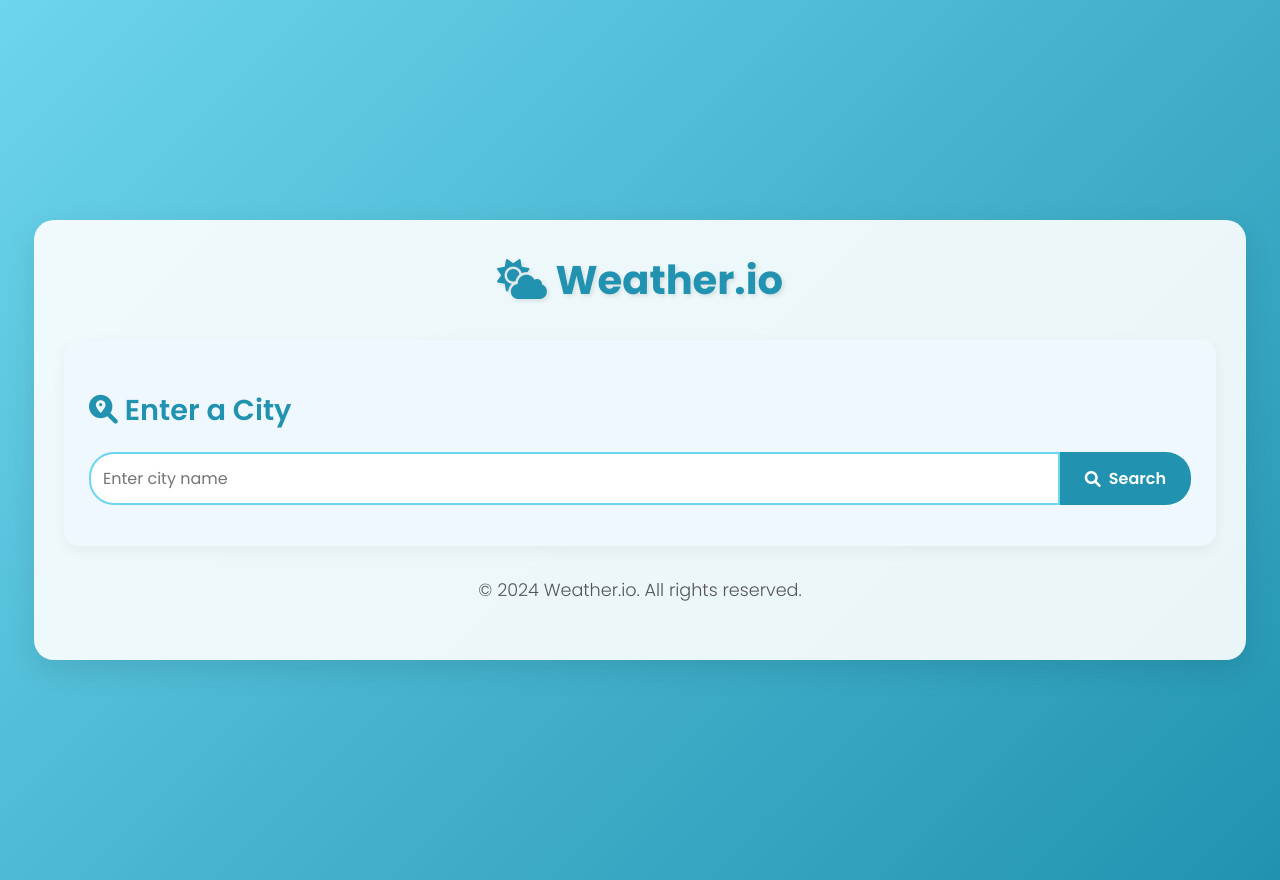
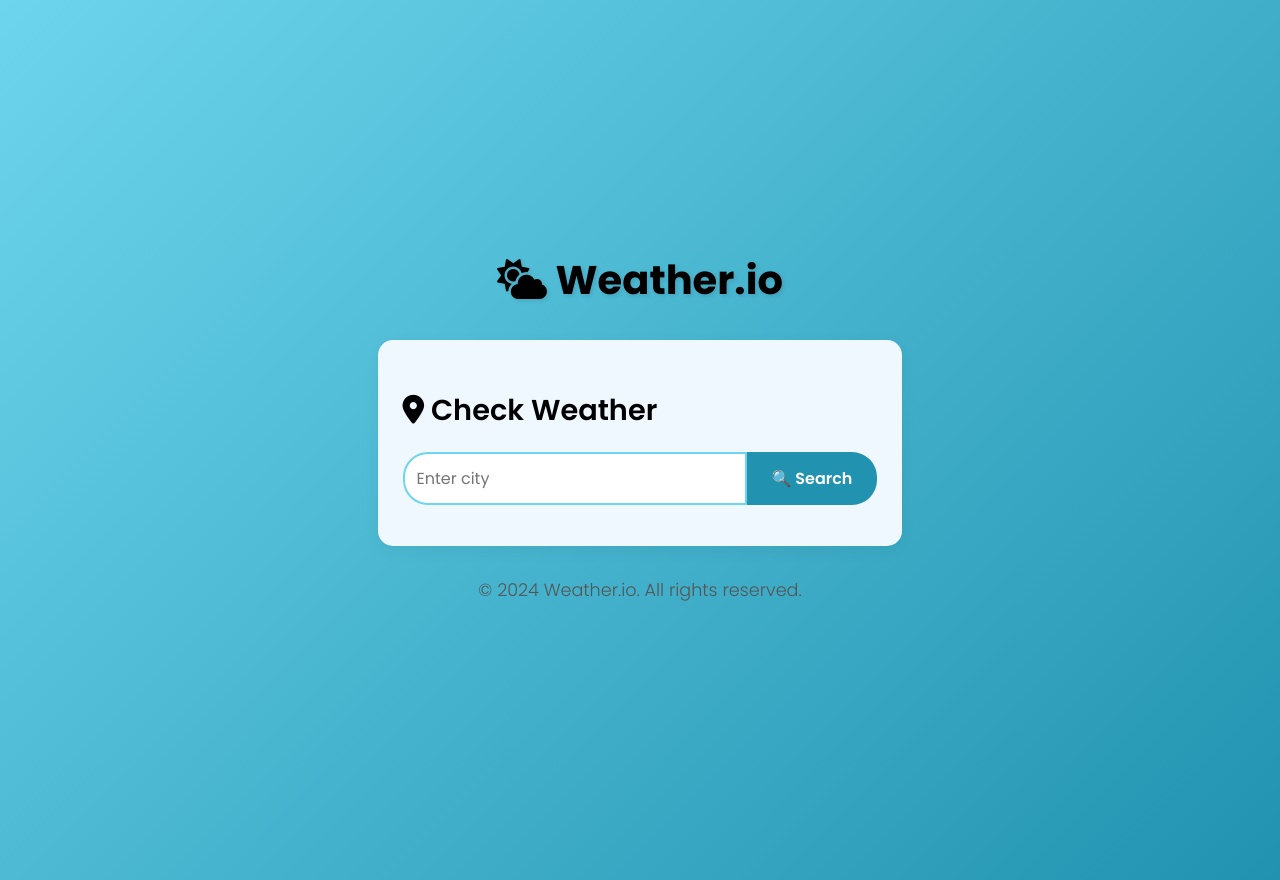
Before and after one commit to clubgamma/Weather-Web-App-2024, a plain HTML site: page index.html in a window 1280 px wide. Drawn offline with Linux system fonts and the light colour scheme; files that its build step writes are made by us from their sources.

Commit message:
Update index.html

```diff
--- a/index.html
+++ b/index.html
@@ -3,23 +3,21 @@
 <head>
     <meta charset="UTF-8">
     <meta name="viewport" content="width=device-width, initial-scale=1.0">
-    <link rel="stylesheet" href="./css/style.css">
+    <link rel="stylesheet" href="style.css">
     <link rel="stylesheet" href="https://cdnjs.cloudflare.com/ajax/libs/font-awesome/6.0.0-beta3/css/all.min.css">
     <title>Weather.io</title>
 </head>
 <body>
-    <div class="container">
+    <div class="search-container">
         <header>
-            <h1><i class="fas fa-cloud-sun"></i> Weather.io</h1>
+            <h1 style="color:black;"><i class="fas fa-cloud-sun"></i> Weather.io</h1>
         </header>
 
         <div class="search-box">
-            <h2><i class="fas fa-search-location"></i> Enter a City</h2>
+            <h2 style="color: black;"><i class="fa-solid fa-location-dot"></i> Check Weather</h2>
             <div class="search-input">
-                <input type="text" id="city-input" placeholder="Enter city name" autocomplete="off">
-                <button id="search-btn">
-                    <i class="fas fa-search"></i> Search
-                </button>
+                <input type="text" id="city-input" placeholder="Enter city" autocomplete="off">
+                <button id="search-btn">🔍 Search</button>
             </div>
              <div id="loading" class="loading" style="display: none;">
                 <i class="fas fa-spinner fa-spin"></i> Loading...
```
